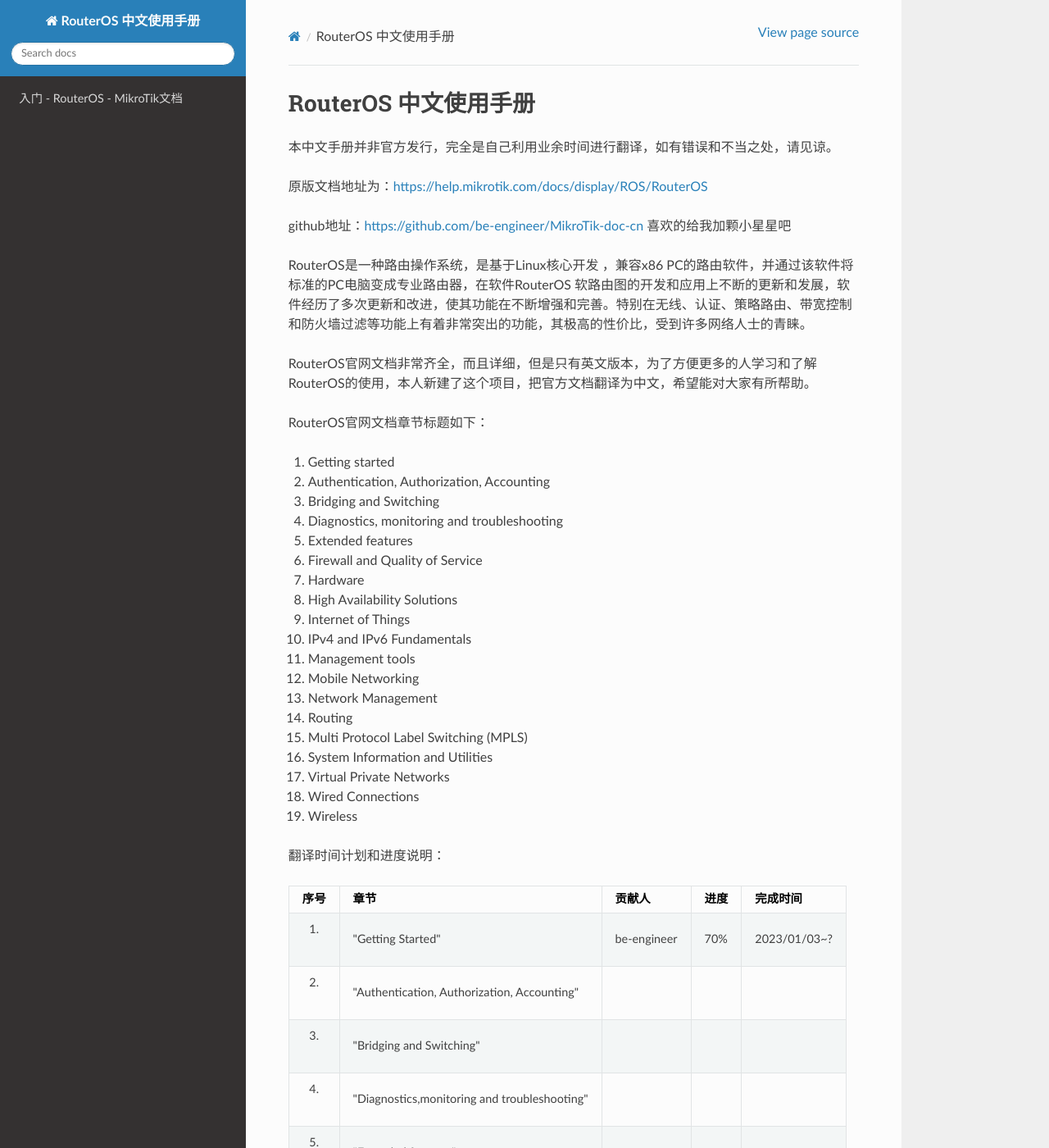
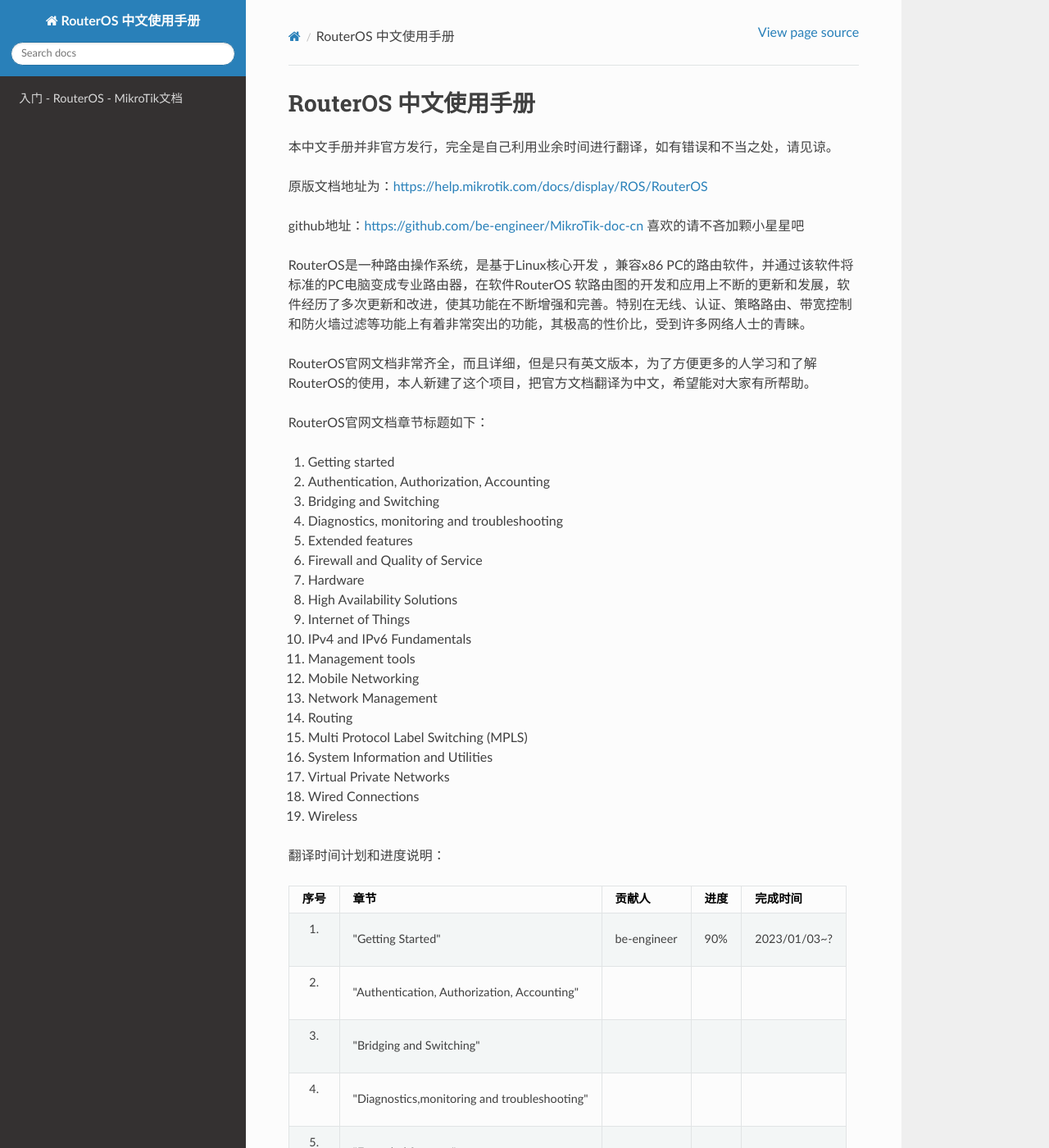
Before and after one commit to be-engineer/MikroTik-doc-cn, a Sphinx documentation site: the page built from source/index.rst, in a window 1280 px wide and 1400 px high. Shown: the whole window at 82% size. Built offline with Sphinx 7.4.7 and the Read the Docs theme 2.0.0, drawn with Linux system fonts in a browser that asks for light colours.

Commit message:
修改计划进度

```diff
--- a/source/index.rst
+++ b/source/index.rst
@@ -6,7 +6,7 @@
 
 原版文档地址为：https://help.mikrotik.com/docs/display/ROS/RouterOS
 
-github地址：https://github.com/be-engineer/MikroTik-doc-cn 喜欢的给我加颗小星星吧
+github地址：https://github.com/be-engineer/MikroTik-doc-cn 喜欢的请不吝加颗小星星吧
 
 
 
@@ -60,7 +60,7 @@
 ====  =============================================  ===========  ====  ============
 序号                      章节                         贡献人     进度    完成时间
 ====  =============================================  ===========  ====  ============
-1.    "Getting Started"                              be-engineer  70%    2023/01/03~?
+1.    "Getting Started"                              be-engineer  90%    2023/01/03~?
 2.    "Authentication,  Authorization,  Accounting"
 3.    "Bridging and Switching"
 4.    "Diagnostics,monitoring and troubleshooting"
```
